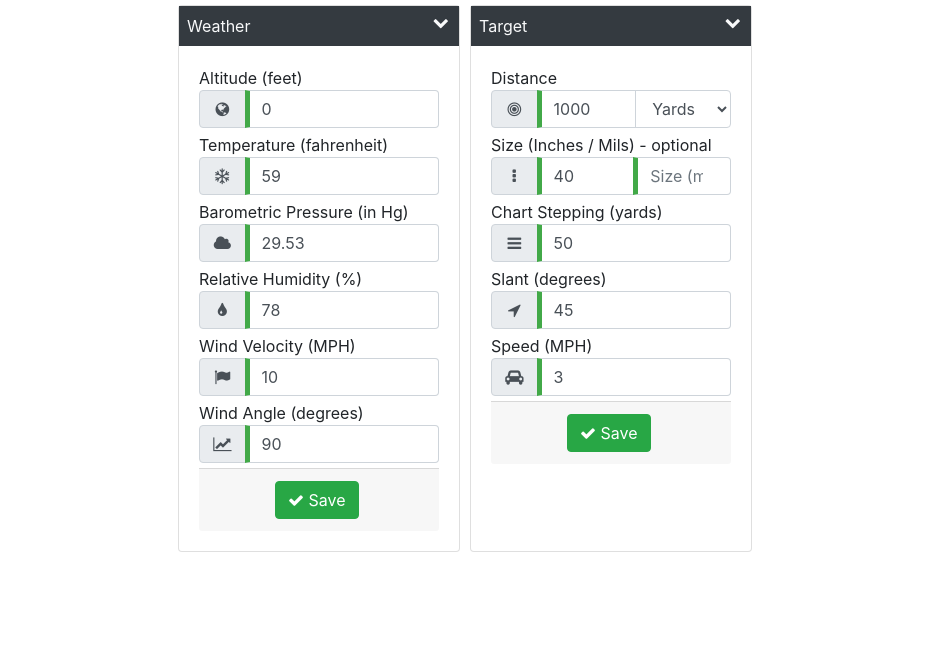
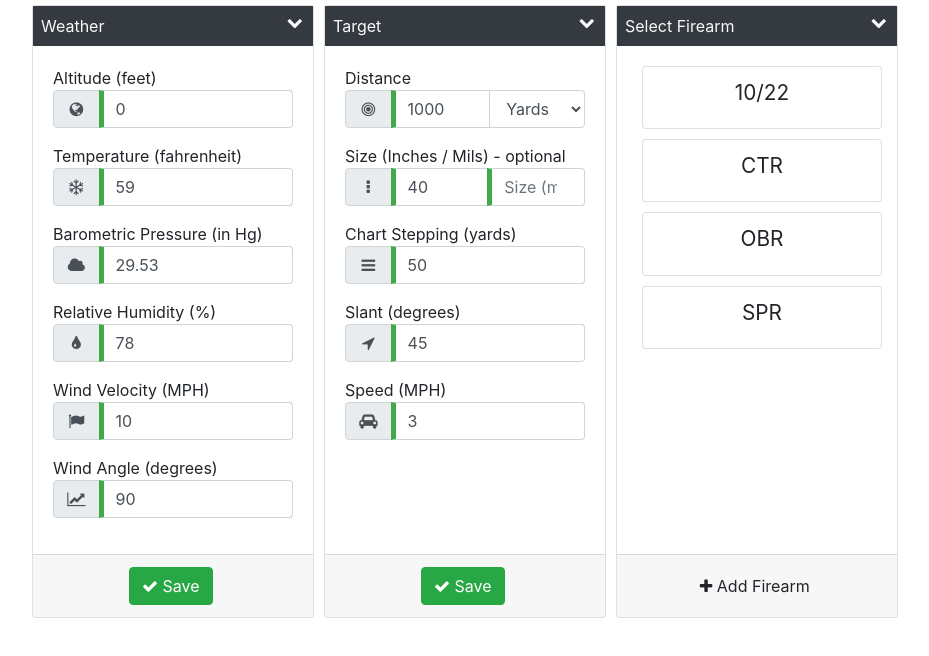
Before and after one commit to PaulGilchrist/ballistics, a React (Create React App) app: page / in a window 1280 px wide. Shown: the top 656 px of the page, without its empty margins (175-1104 px from the left). Built offline with nearby package versions, Linux system fonts and the light colour scheme.

Commit message:
Added firearms list

```diff
--- a/src/App.js
+++ b/src/App.js
@@ -1,5 +1,5 @@
-import React from 'react';
-import { toast }  from 'react-toastify' // Must be initialized in App.js (see https://github.com/fkhadra/react-toastify#usage)
+import React, {useState} from 'react';
+import {toast}  from 'react-toastify' // Must be initialized in App.js (see https://github.com/fkhadra/react-toastify#usage)
 import 'react-toastify/dist/ReactToastify.min.css';
 
 import 'animate.css/animate.min.css';
@@ -8,6 +8,8 @@ import 'font-awesome/css/font-awesome.min.css';
 import 'react-toastify/dist/ReactToastify.min.css';
 import css from './app.module.css';
 
+import Firearm from './components/Firearm';
+import Firearms from './components/Firearms';
 import Target from './components/Target';
 import Weather from './components/Weather';
 
@@ -15,10 +17,10 @@ import FIREARMS from './data/firearms';
 
 
 const App = () => {
-    // console.log(`Rendering App`);
     // Call it once in your app. At the root of your app is the best place
     toast.configure();
     // Get global data
+    const [firearmId, setFirearmId] = useState(localStorage.getItem('firearmId')); // GUID or null (none) or Blank (add)
     let firearms;
     const firearmsJson = localStorage.getItem('firearms');
     if(firearmsJson) {
@@ -58,6 +60,39 @@ const App = () => {
         }
         localStorage.setItem('weather', JSON.stringify(weather));
     }
+    const getFirearm = () => {
+        if(firearmId===null) {
+            return null;
+        } else if(firearmId==='Add') {
+            return {
+                id: 'Add',
+                name: '',
+                elevationTurretGradients: 10,
+                reticleUnits: 'Mil',
+                rounds: [],
+                sightHeightInches: '2.0',
+                turretUnits: 'Mil',
+                windageTurretGradients: '10',
+                zeroRangeUnits: 'Yards',
+                zeroRange: '100'
+            }
+        } else {
+            return firearms.find((f) => f.id===firearmId);
+        }
+    }
+
+
+    const handleOnAddFirearm = () => {
+        setFirearmId('Add');
+        localStorage.setItem('firearmId', 'Add');
+    }
+    const handleOnSelectFirearm = (firearm) => {
+        setFirearmId(firearm.id);
+        localStorage.setItem('firearmId', firearm.id);
+    }
+    const handleOnSubmitFirearm = (firearm) => {
+        console.log(firearm);
+    }
     const handleOnSubmitTarget = (values) => {
         // Don't save sizeMils
         values.sizeMils = null;
@@ -82,11 +117,16 @@ const App = () => {
             draggable: true
         });
     }
+    console.log(firearmId);
     return (
         <div className={`container-fluid ${css.app}`}>
             <div className="d-flex flex-row flex-wrap justify-content-center">
                 <Weather values={weather} onSubmit={(values) => handleOnSubmitWeather(values)}/>
                 <Target values={target} onSubmit={(values) => handleOnSubmitTarget(values)}/>
+                {firearmId===null ?
+                    <Firearms firearms={firearms} onAddFirearm={() => handleOnAddFirearm()} onSelectFirearm={(firearm) => handleOnSelectFirearm(firearm)}/>
+                    : <Firearm firearm={getFirearm()} onSubmit={(firearm) => handleOnSubmitFirearm(firearm)}/>
+                }
             </div>
         </div>
     );
--- /dev/null
+++ b/src/components/Firearm.js
@@ -0,0 +1,36 @@
+import React, { useState } from 'react';
+
+const Firearm = (props) => {
+    /*
+    props = {
+        firearm: {
+            id
+	        name
+	        elevationTurretGradients
+	        reticleUnits
+	        rounds
+	        sightHeightInches
+	        turretUnits
+	        windageTurretGradients
+	        zeroRangeUnits
+	        zeroRange
+        }
+        onSubmit()
+    }
+    */
+    const [isOpen, setIsOpen] = useState(true);
+    return (
+        <div className="card">
+            <div className="card-heading bg-dark text-light d-flex p-2">
+                { props.firearm.id==='Add' ? `Add Firearm` : `Firearm - ${props.firearm.name}`}
+                <i className={`fa fa-fw ml-auto ${isOpen ? 'fa-chevron-down' : 'fa-chevron-right'}`} onClick={() => setIsOpen(!isOpen)}></i>
+            </div>
+            <div className={`card-body ${!isOpen ? 'collapse' : null}`}>
+            </div>
+            <div className={`card-footer ${!isOpen ? 'collapse' : null}`}>
+            </div>
+        </div>
+    );
+}
+
+export default Firearm;
--- /dev/null
+++ b/src/components/Firearms.js
@@ -0,0 +1,47 @@
+import React, { useState } from 'react';
+
+const Firearms = (props) => {
+    /*
+    props = {
+        firearms: [{
+            id
+	        name
+	        elevationTurretGradients
+	        reticleUnits
+	        rounds
+	        sightHeightInches
+	        turretUnits
+	        windageTurretGradients
+	        zeroRangeUnits
+	        zeroRange
+        }]
+        onAddFirearm()
+        onSelectFirearm()
+    }
+    */
+    const [isOpen, setIsOpen] = useState(true);
+    return (
+        <div className="card">
+            <div className="card-heading bg-dark text-light d-flex p-2">
+                Select Firearm
+                <i className={`fa fa-fw ml-auto ${isOpen ? 'fa-chevron-down' : 'fa-chevron-right'}`} onClick={() => setIsOpen(!isOpen)}></i>
+            </div>
+            <div className={`card-body ${!isOpen ? 'collapse' : null}`}>
+                <ul className="list-inline">
+                    {props.firearms.map((firearm) => (
+                        <li onClick={() => props.onSelectFirearm(firearm)} className='card' key={firearm.id}>
+                            <div className="well">
+                                {firearm.name}
+                            </div>
+                        </li>
+                    ))}
+                </ul>
+            </div>
+            <div className={`card-footer ${!isOpen ? 'collapse' : null}`}>
+                <button className="btn btn-default" onClick={() => props.onAddFirearm()}><span className="fa fa-plus"></span> Add Firearm</button>&nbsp;
+            </div>
+        </div>
+    );
+}
+
+export default Firearms;
--- a/src/components/Target.js
+++ b/src/components/Target.js
@@ -1,11 +1,9 @@
 import React, { useState } from 'react';
 import { useForm } from "react-hook-form";
 
-import './target.css';
 import conversions from '../utilities/conversions'
 
 const Target = (props) => {
-    // console.log(`Rendering Target`);
     /*
     props = {
         values: {
@@ -37,8 +35,8 @@ const Target = (props) => {
                 Target
                 <i className={`fa fa-fw ml-auto ${isOpen ? 'fa-chevron-down' : 'fa-chevron-right'}`} onClick={() => setIsOpen(!isOpen)}></i>
             </div>
-            <div className={`card-body ${!isOpen ? 'collapse' : null}`}>
-                <form onSubmit={handleSubmit(props.onSubmit)}>
+            <form onSubmit={handleSubmit(props.onSubmit)}>
+                <div className={`card-body ${!isOpen ? 'collapse' : null}`}>
                     <div className="form-group">
                         <label
                             className="control-label"
@@ -241,11 +239,11 @@ const Target = (props) => {
                             : null
                         }
                     </div>
-                    <div className={`card-footer ${!isOpen ? 'collapse' : null}`}>
-                        <button className="btn btn-success" type="submit"><span className="fa fa-check"></span> Save</button>&nbsp;
-                    </div>
-                </form>
-            </div>
+                </div>
+                <div className={`card-footer ${!isOpen ? 'collapse' : null}`} style={{position: 'absolute', bottom: 0, width: '100%'}}>
+                    <button className="btn btn-success" type="submit"><span className="fa fa-check"></span> Save</button>&nbsp;
+                </div>
+            </form>
         </div>
     );
 }
--- a/src/components/Weather.js
+++ b/src/components/Weather.js
@@ -1,10 +1,7 @@
 import React, { useState } from 'react';
 import { useForm } from "react-hook-form";
 
-import './weather.css';
-
 const Weather = (props) => {
-    // console.log(`Rendering Weather`);
     /*
     props = {
         values: {
@@ -26,8 +23,8 @@ const Weather = (props) => {
                 Weather
                 <i className={`fa fa-fw ml-auto ${isOpen ? 'fa-chevron-down' : 'fa-chevron-right'}`} onClick={() => setIsOpen(!isOpen)}></i>
             </div>
-            <div className={`card-body ${!isOpen ? 'collapse' : null}`}>
-                <form onSubmit={handleSubmit(props.onSubmit)}>
+            <form onSubmit={handleSubmit(props.onSubmit)}>
+                <div className={`card-body ${!isOpen ? 'collapse' : null}`}>
                     <div className="form-group">
                         <label
                             className="control-label"
@@ -233,11 +230,11 @@ const Weather = (props) => {
                             : null
                         }
                     </div>
-                    <div className={`card-footer ${!isOpen ? 'collapse' : null}`}>
-                        <button className="btn btn-success" type="submit"><span className="fa fa-check"></span> Save</button>&nbsp;
-                    </div>
-                </form>
-            </div>
+                </div>
+                <div className={`card-footer ${!isOpen ? 'collapse' : null}`}>
+                    <button className="btn btn-success" type="submit"><span className="fa fa-check"></span> Save</button>&nbsp;
+                </div>
+            </form>
         </div>
     );
 }
--- a/src/components/target.css
+++ /dev/null
@@ -1,27 +0,0 @@
-input:valid { border-left: 5px solid #42A948; /* green */}
-input:invalid { border-left: 5px solid #a94442; /* red */}
-/*
-Below settings compact vertical forms
-*/
-label.control-label {
-    margin-bottom: 0;
-}
-.card {
-    width: 289px;
-    margin-bottom: 10px;
-}
-.form-group {
-    margin-bottom: 5px;
-    text-align: left;
-}
-@media (min-width: 576px) {
-    .card {
-        width: 282px;
-    }
-}
-@media (min-width: 768px) {
-    .card {
-        margin-left: 5px;
-        margin-right: 5px;
-    }
-}
--- a/src/components/weather.css
+++ /dev/null
@@ -1,27 +0,0 @@
-input:valid { border-left: 5px solid #42A948; /* green */}
-input:invalid { border-left: 5px solid #a94442; /* red */}
-/*
-Below settings compact vertical forms
-*/
-label.control-label {
-    margin-bottom: 0;
-}
-.card {
-    width: 289px;
-    margin-bottom: 10px;
-}
-.form-group {
-    margin-bottom: 5px;
-    text-align: left;
-}
-@media (min-width: 576px) {
-    .card {
-        width: 282px;
-    }
-}
-@media (min-width: 768px) {
-    .card {
-        margin-left: 5px;
-        margin-right: 5px;
-    }
-}
--- a/src/data/firearms.js
+++ b/src/data/firearms.js
@@ -2,8 +2,8 @@ const FIREARMS = [
 	{
 		id: '8f331a2c-ef70-4a64-a028-276bf27523c4',
 		name: '10/22',
-		elevationTurretGradients: 2,
-		reticleUnits: 1,
+		elevationTurretGradients: 2, // MoA and IPHY are 1, 2 or 4 displayed as 1, 1/2, 1/4 per click
+		reticleUnits: 'MOA', // 0=Mil, 1=MoA, 2=IPHY
 		rounds: [
 			{
 				id: 'e67e903e-2a22-4cfc-a1a9-e9c92adf6e5b',
@@ -15,16 +15,16 @@ const FIREARMS = [
 			}
 		],
 		sightHeightInches: 1.5,
-		turretUnits: 1,
+		turretUnits: 'MOA',
 		windageTurretGradients: 2,
-        zeroRangeUnits: 0,
+        zeroRangeUnits: 'Yards',
 		zeroRange: 50
 	},
 	{
 		id: '8a6b05a9-ecb7-4f62-8a73-c07df86209e5',
 		name: 'CTR',
 		elevationTurretGradients: 10,
-		reticleUnits: 0,
+		reticleUnits: 'Mil',
 		rounds: [
 			{
 				id: 'ba665537-7653-43c0-82a6-6410972fee09',
@@ -60,16 +60,16 @@ const FIREARMS = [
 			}
 		],
 		sightHeightInches: 2,
-		turretUnits: 0,
+		turretUnits: 'Mil',
 		windageTurretGradients: 10,
-        zeroRangeUnits: 0,
+        zeroRangeUnits: 'Yards',
 		zeroRange: 100
 	},
 	{
 		id: '7d7f9e4d-7c33-4e04-ad1e-602e6f5d35f9',
 		name: 'OBR',
 		elevationTurretGradients: 10,
-		reticleUnits: 0,
+		reticleUnits: 'Mil',
 		rounds: [
 			{
 				id: 'fb97d392-97cc-4289-80ad-fc1fc50e4ab3',
@@ -89,16 +89,16 @@ const FIREARMS = [
 			}
 		],
 		sightHeightInches: 2,
-		turretUnits: 0,
+		turretUnits: 'Mil',
 		windageTurretGradients: 10,
-        zeroRangeUnits: 0,
+        zeroRangeUnits: 'Yards',
 		zeroRange: 100
 	},
 	{
 		id: '479a565e-cfe9-4ddf-8bf2-292cf1b0ca4f',
 		name: 'SPR',
 		elevationTurretGradients: 10,
-		reticleUnits: 0,
+		reticleUnits: 'Mil',
 		rounds: [
 			{
 				id: '93a7b0dc-c106-4fd5-8c68-16aa0caa7165',
@@ -134,9 +134,9 @@ const FIREARMS = [
 			}
 		],
 		sightHeightInches: 2,
-		turretUnits: 0,
+		turretUnits: 'Mil',
 		windageTurretGradients: 10,
-        zeroRangeUnits: 0,
+        zeroRangeUnits: 'Yards',
 		zeroRange: 100
 	}
 
--- a/src/index.css
+++ b/src/index.css
@@ -3,29 +3,50 @@ Try and keep global CSS to a minimum and mainly to global variables.  This preve
 */
 :root {
   --color-blue: #337ab7;
-
   --color-info: #5bc0de;
   --color-success: #5cb85c;
   --color-warning: #f0ad4e;
   --color-danger: #d9534f;
 }
+.card {
+    width: 289px;
+    margin-bottom: 10px;
+}
+.card-footer  {
+    padding: 10px;
+}
+.form-group {
+    margin-bottom: 5px;
+    text-align: left;
+}
 .graph-inline {
     display: inline-block;
     padding: 0;
 }
-
+.well {
+    font-size: 1.3em;
+    margin-bottom: 10px;
+    overflow: hidden;
+    padding: 10px;
+    text-align: center;
+}
+input:valid { border-left: 5px solid #42A948; /* green */}
+input:invalid { border-left: 5px solid #a94442; /* red */}
+label.control-label {
+    margin-bottom: 0;
+}
+li.card {
+    cursor: pointer;
+    width: 100%;
+}
 @media screen and (min-width: 576px) {
     .card {
-        width: 49%;
+        width: 282px;
     }
 }
 @media screen and (min-width: 768px) {
     .card {
-        width: 32%;
+        margin-left: 5px;
+        margin-right: 5px;
     }
 }
-@media screen and (min-width: 992px) {
-    .card {
-        width: 24%;
-    }
-}
```
